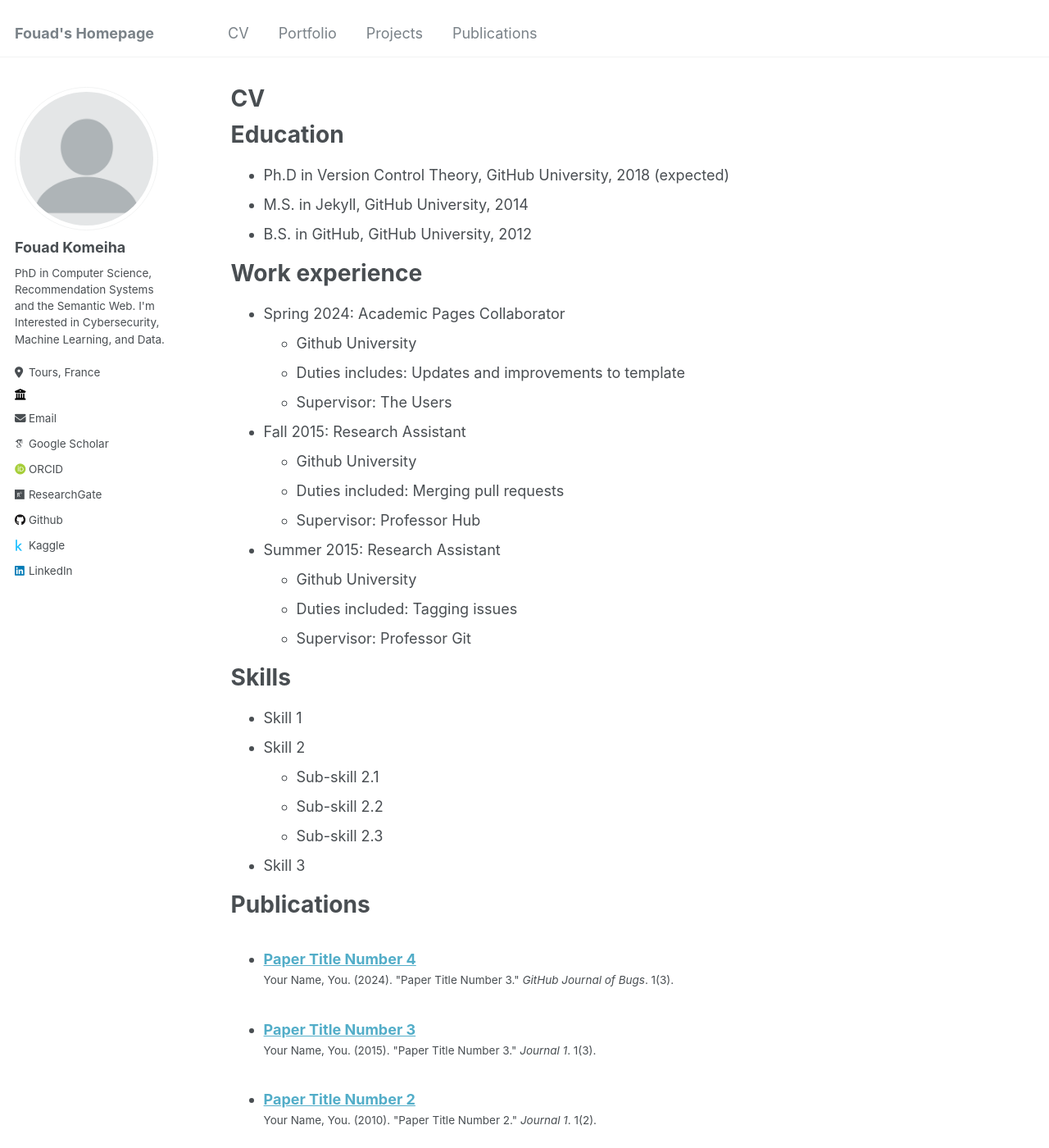
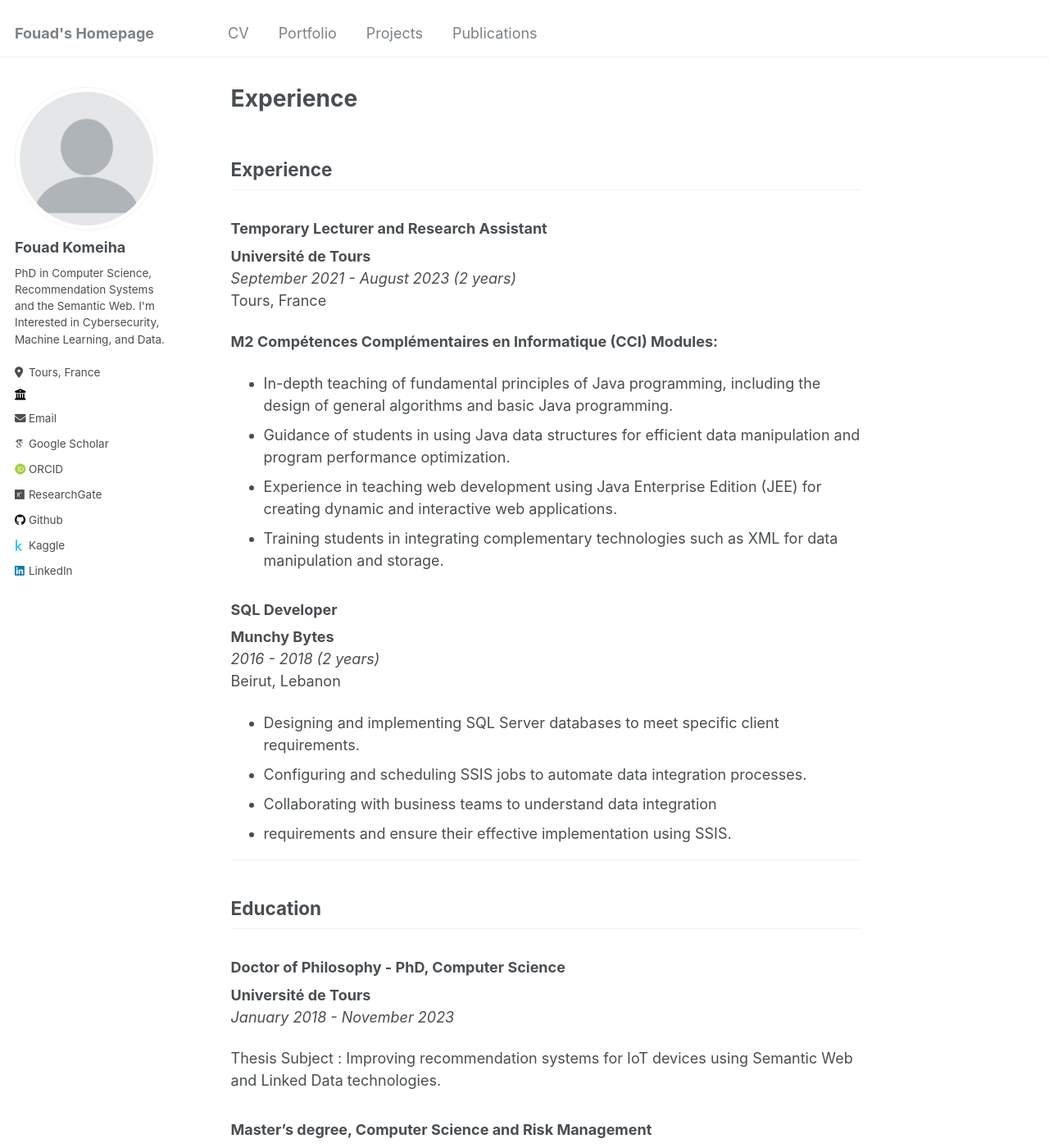
Before and after one commit to FouadKom/FouadKom.github.io, a Jekyll site: the page built from _pages/cv.md, in a window 1280 px wide and 1400 px high. Shown: the whole window at 82% size. Built offline with Jekyll 4.4.1, drawn with Linux system fonts in a browser that asks for light colours; some web fonts are replaced; our own code applies the rules of GitHub Pages for plain Markdown files; some of the changed text lies outside the part shown.

Commit message:
Update cv.md

```diff
--- a/_pages/cv.md
+++ b/_pages/cv.md
@@ -1,64 +1,100 @@
----
-layout: archive
-title: "CV"
-permalink: /cv/
-author_profile: true
-redirect_from:
-  - /resume
----
+## Experience
 
-{% include base_path %}
+### Temporary Lecturer and Research Assistant
+**Université de Tours**
+*September 2021 - August 2023 (2 years)*
+Tours, France
 
-Education
-======
-* Ph.D in Version Control Theory, GitHub University, 2018 (expected)
-* M.S. in Jekyll, GitHub University, 2014
-* B.S. in GitHub, GitHub University, 2012
+**M2 Compétences Complémentaires en Informatique (CCI) Modules:**
+- In-depth teaching of fundamental principles of Java programming, including the design of general algorithms and basic Java programming.
+- Guidance of students in using Java data structures for efficient data manipulation and program performance optimization.
+- Experience in teaching web development using Java Enterprise Edition (JEE) for creating dynamic and interactive web applications.
+- Training students in integrating complementary technologies such as XML for data manipulation and storage.
 
-Work experience
-======
-* Spring 2024: Academic Pages Collaborator
-  * Github University
-  * Duties includes: Updates and improvements to template
-  * Supervisor: The Users
+### SQL Developer
+**Munchy Bytes**
+*2016 - 2018 (2 years)*
+Beirut, Lebanon
 
-* Fall 2015: Research Assistant
-  * Github University
-  * Duties included: Merging pull requests
-  * Supervisor: Professor Hub
+- Designing and implementing SQL Server databases to meet specific client requirements.
+- Configuring and scheduling SSIS jobs to automate data integration processes.
+- Collaborating with business teams to understand data integration
+- requirements and ensure their effective implementation using SSIS.
 
-* Summer 2015: Research Assistant
-  * Github University
-  * Duties included: Tagging issues
-  * Supervisor: Professor Git
+***
 
-Skills
-======
-* Skill 1
-* Skill 2
-  * Sub-skill 2.1
-  * Sub-skill 2.2
-  * Sub-skill 2.3
-* Skill 3
+## Education
 
-Publications
-======
-  <ul>{% for post in site.publications reversed %}
-    {% include archive-single-cv.html %}
-  {% endfor %}</ul>
+### Doctor of Philosophy - PhD, Computer Science
+**Université de Tours**
+*January 2018 - November 2023*
 
-Talks
-======
-  <ul>{% for post in site.talks reversed %}
-    {% include archive-single-talk-cv.html  %}
-  {% endfor %}</ul>
+Thesis Subject : Improving recommendation systems for IoT devices using Semantic Web and Linked Data technologies.
 
-Teaching
-======
-  <ul>{% for post in site.teaching reversed %}
-    {% include archive-single-cv.html %}
-  {% endfor %}</ul>
+### Master's degree, Computer Science and Risk Management
+**Lebanese University - Faculty of Sciences**
+*2016 - 2018*
 
-Service and leadership
-======
-* Currently signed in to 43 different slack teams
+Courses Include:
+- Ethical Hacking And Penetration Testing
+- Information Security Management System
+- Public Key Infrastructure
+- Big Data Analysis
+- Data Acquistion
+- Cloud Computing
+
+### Bachelor's degree, Computer Science
+**Lebanese University - Faculty of Sciences**
+*2012 - 2016*
+
+***
+
+## Certifications
+
+### Cybersecurity:
+- SOC Fundamentals (Part of the SOC Analyst Learning Path): LetsDefend.io
+- Foundations of Cybersecurity: Google
+- Connect and Protect: Networks and Network Security: Google
+- Assets, Threats, and Vulnerabilities: Google
+- Tools of the Trade: Linux and SQL: Google
+- Play it Safe: Manage Security Risks: Google
+- Sound the Alarm: Detection and Response: Google
+- Linked Data Engineering: Google
+
+### Machine Learning:
+- Supervised Machine Learning: Regression and Classification: DeepLearning.ai
+- Advanced Learning Algorithms: DeepLearning.ai
+- Unsupervised Learning, Recommenders, Reinforcement Learning: DeepLearning.ai
+
+### Data Analysis/Engineering:
+- Data Pre-processing Techniques: Handling Missing Values, Categorical Variables, Cross Validation, and Data Leakage Prevention: Kaggle
+- Analyzing categorical data: Khan Academy
+- Displaying and comparing quantitative data: Khan Academy
+- Summarizing quantitative data: Khan Academy
+- Modeling data distributions: Khan Academy
+
+***
+
+## Skills
+
+**Programming Languages:**
+Python, Java, C, PHP, HTML, VB.net
+
+**Operating Systems:**
+Linux, Microsoft Windows
+
+**Web Technologies:**
+Apache
+
+**Data Bases:**
+SQL, MySQL
+
+**Version Control Systems:**
+Git
+
+***
+
+## Languages
+- English: Full Proficiency
+- French: Professional Working Proficiency (Level B1)
+- Arabic: Native
```
